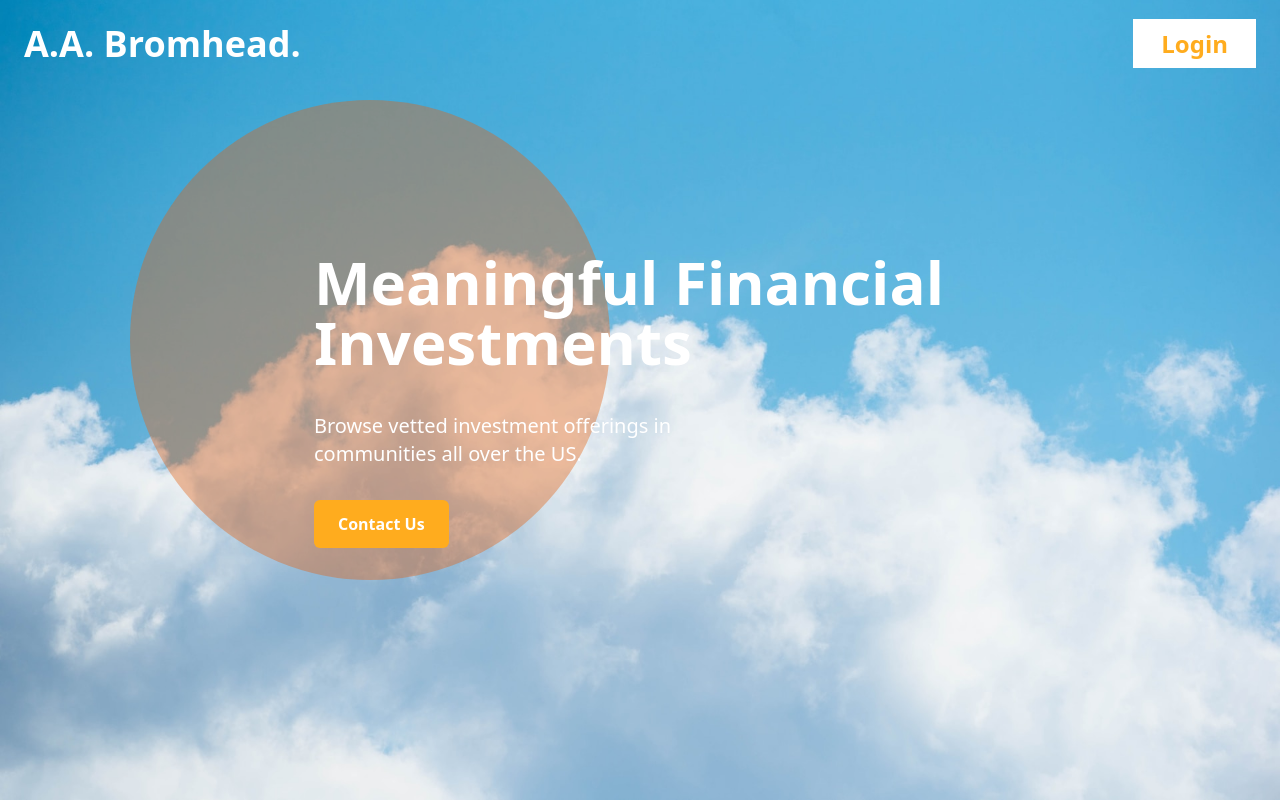
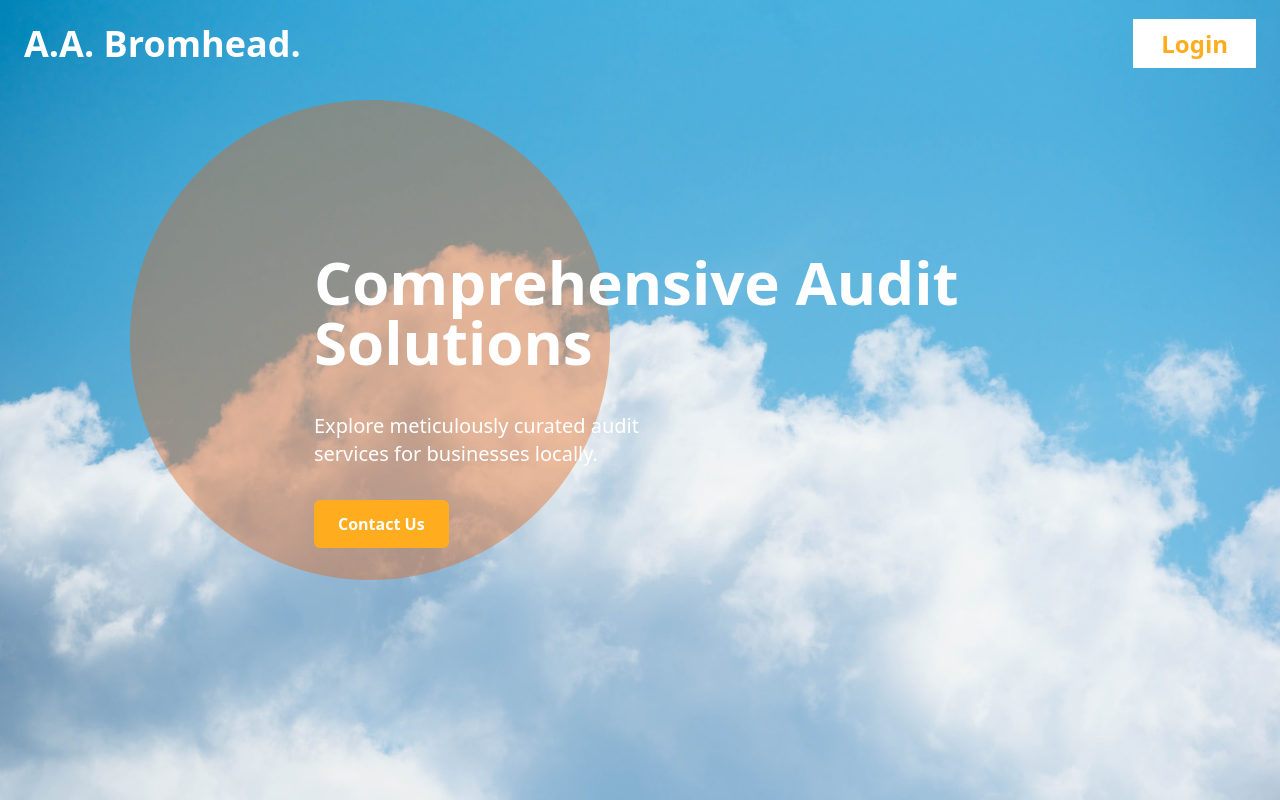
Before and after one commit to Nathan-Mulugeta/bromhead-frontend, a React (Vite) app: page / in a window 1280 px wide. Built offline with nearby package versions, Linux system fonts and the light colour scheme.

Commit message:
fix hero

```diff
--- a/src/components/Hero.jsx
+++ b/src/components/Hero.jsx
@@ -7,16 +7,16 @@ const Hero = () => {
       className="flex h-screen items-center justify-center bg-cover bg-center"
     >
       <div className="relative flex max-w-[700px] flex-col items-start p-6 text-white">
-        <div className="bg-secondary/40 absolute -left-40 -top-32 h-[30rem] w-[30rem] rounded-full"></div>
+        <div className="absolute -left-40 -top-32 h-[30rem] w-[30rem] rounded-full bg-secondary/40"></div>
         <h1 className="z-10 mb-10 text-4xl font-bold md:text-6xl">
-          Meaningful Financial Investments
+          Comprehensive Audit Solutions
         </h1>
         <p className="z-10 mb-8 max-w-sm text-lg md:text-xl">
-          Browse vetted investment offerings in communities all over the US.
+          Explore meticulously curated audit services for businesses locally.
         </p>
         <Link
           to="/contact"
-          className="hover:bg-secondary z-10 rounded-md bg-primary px-6 py-3 font-semibold text-white transition duration-100"
+          className="z-10 rounded-md bg-primary px-6 py-3 font-semibold text-white transition duration-100 hover:bg-secondary"
         >
           Contact Us
         </Link>
```
